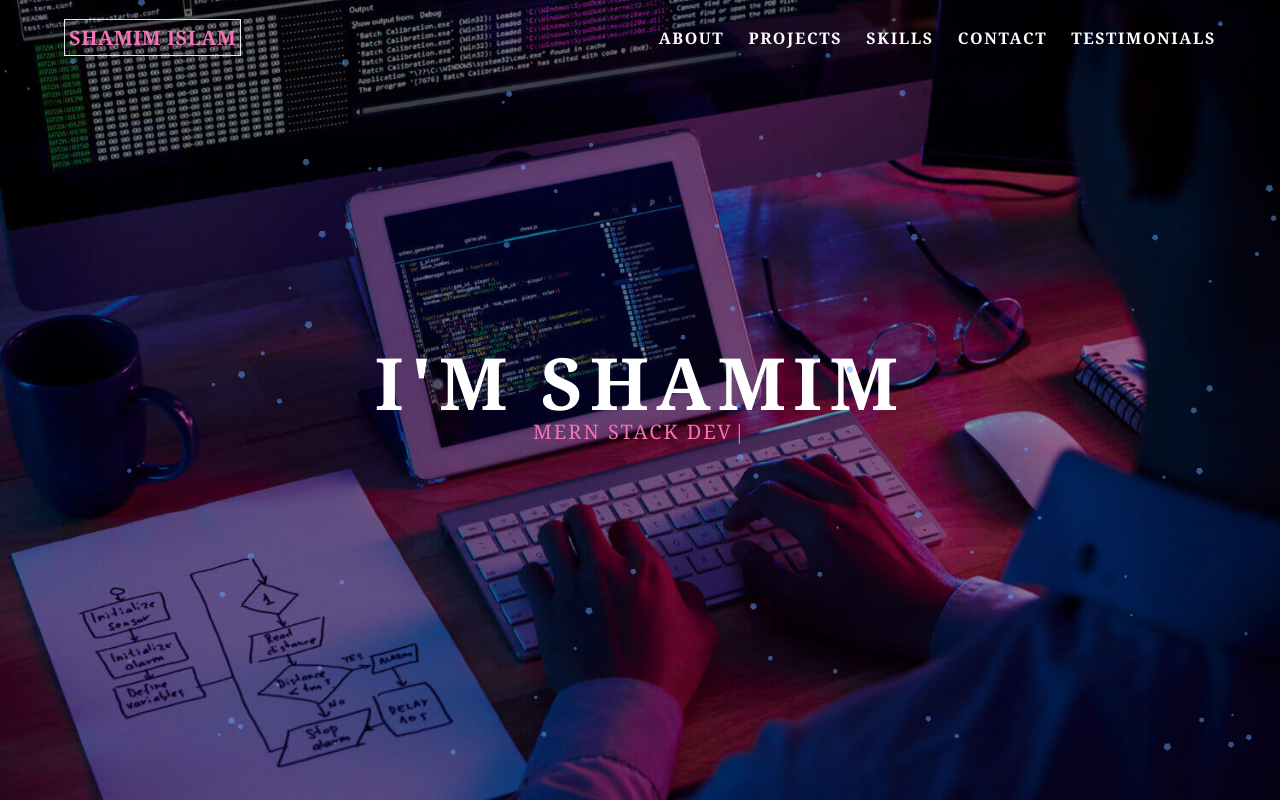
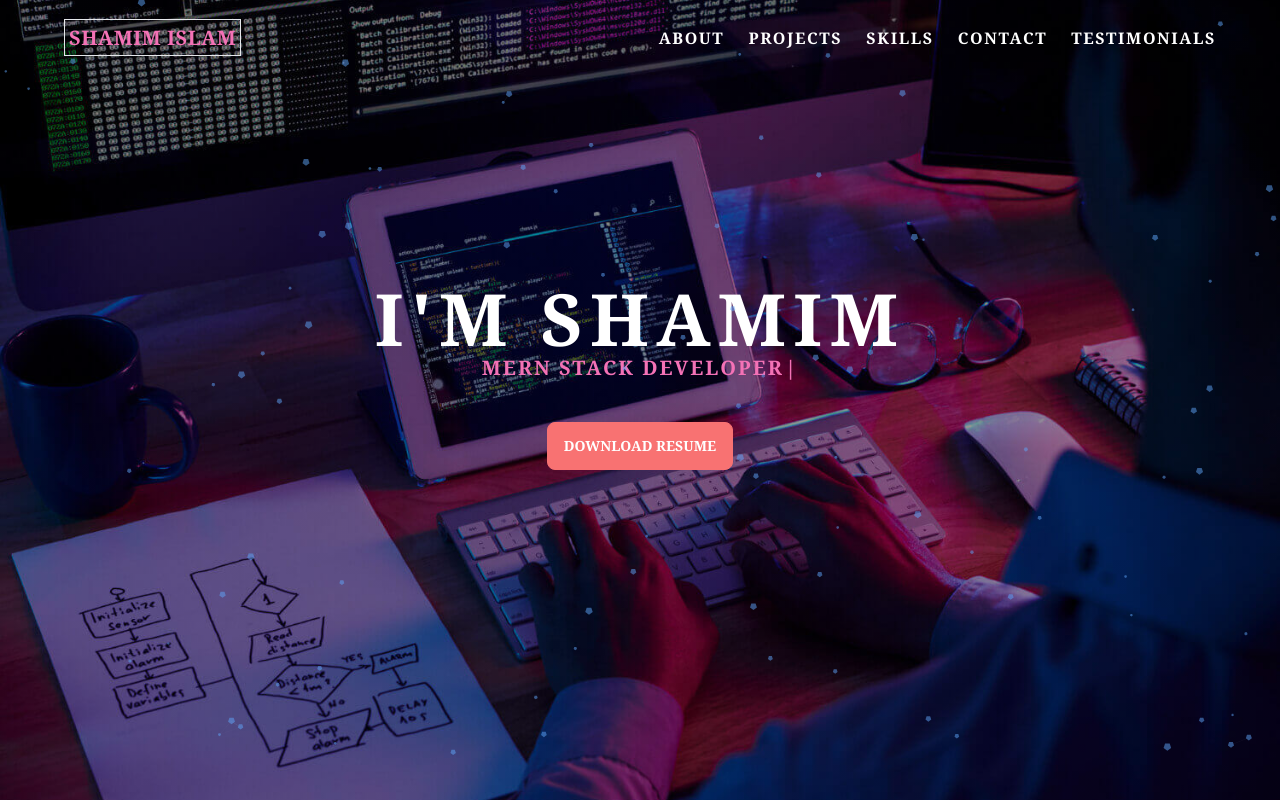
Before and after one commit to CodeWithShamim/portfolio, a React (Create React App) app: page / in a window 1280 px wide. Built offline with nearby package versions, Linux system fonts and the light colour scheme.

Commit message:
banner updated

```diff
--- a/src/pages/Home/Navbar.js
+++ b/src/pages/Home/Navbar.js
@@ -2,6 +2,7 @@ import React from "react";
 import { Link } from "react-router-dom";
 import ParticlesContainer from "./ParticlesContainer";
 import Typewriter from "typewriter-effect";
+import Resume from "../../images/resume/Resume_Shamim_islam.pdf";
 
 const Navbar = () => {
   return (
@@ -47,7 +48,9 @@ const Navbar = () => {
           <h1 className="text-3xl md:text-5xl lg:text-7xl font-bold uppercase tracking-widest">
             I'm SHAMIM
           </h1>
-          <p className="text-sm md:text-lg lg:text-xl tracking-widest text-accent">
+
+          {/* ---typewriter--- */}
+          <p className="text-sm md:text-lg lg:text-xl tracking-widest text-accent font-semibold">
             <Typewriter
               options={{
                 strings: [
@@ -57,11 +60,22 @@ const Navbar = () => {
                 ],
                 autoStart: true,
                 loop: true,
-                delay: 100,
+                delay: 50,
                 deleteSpeed: 5,
               }}
             />
           </p>
+
+          {/* ---download resume--- */}
+          <div className="py-4 md:py-10 text-base-100">
+            <a
+              className="btn md:btn-error btn-sm bg-red-400 text-white md:btn-md md:text-white font-bold hover:btn-accent transition-all hover:text-white hover:scale-x-110"
+              href={Resume}
+              download="Resume of shamim islam"
+            >
+              Download Resume
+            </a>
+          </div>
         </div>
       </div>
     </div>
```
Also changed, not shown: 1 other file (tests, documents, lock files or other folders).
